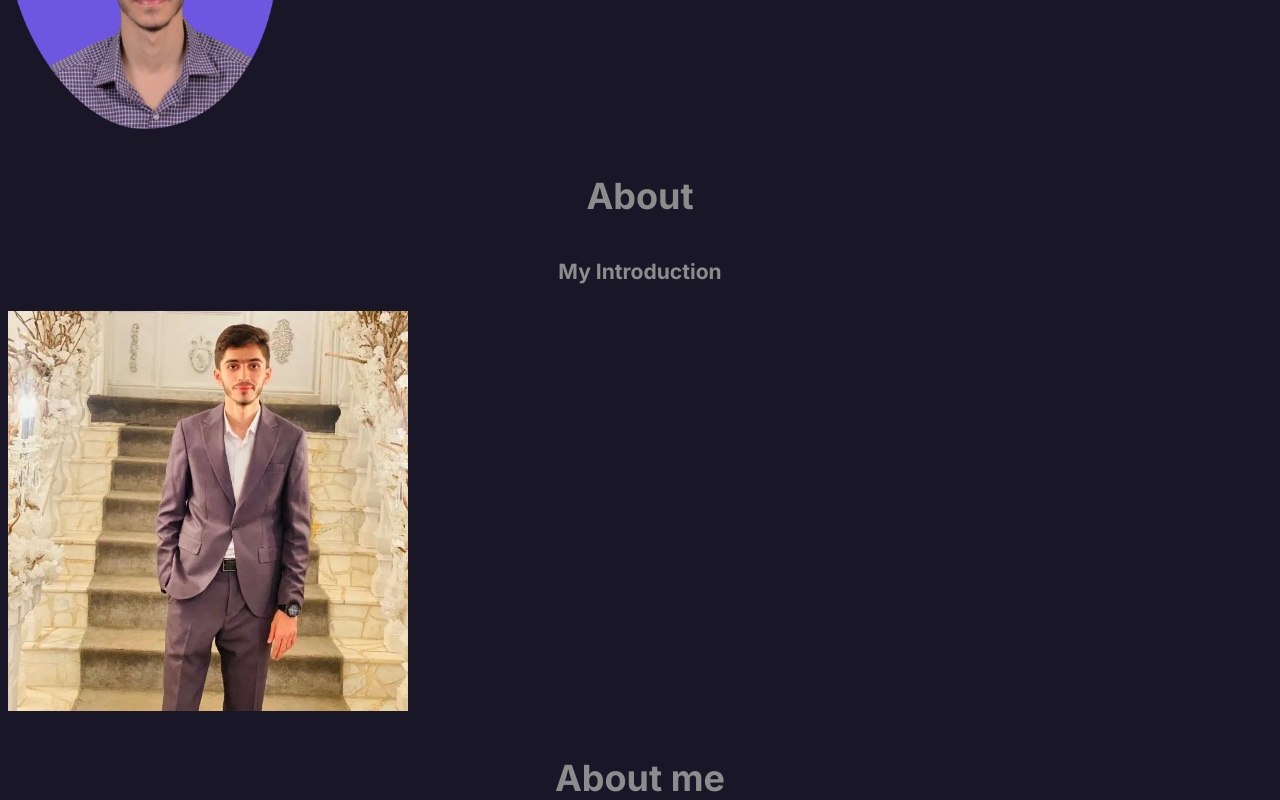
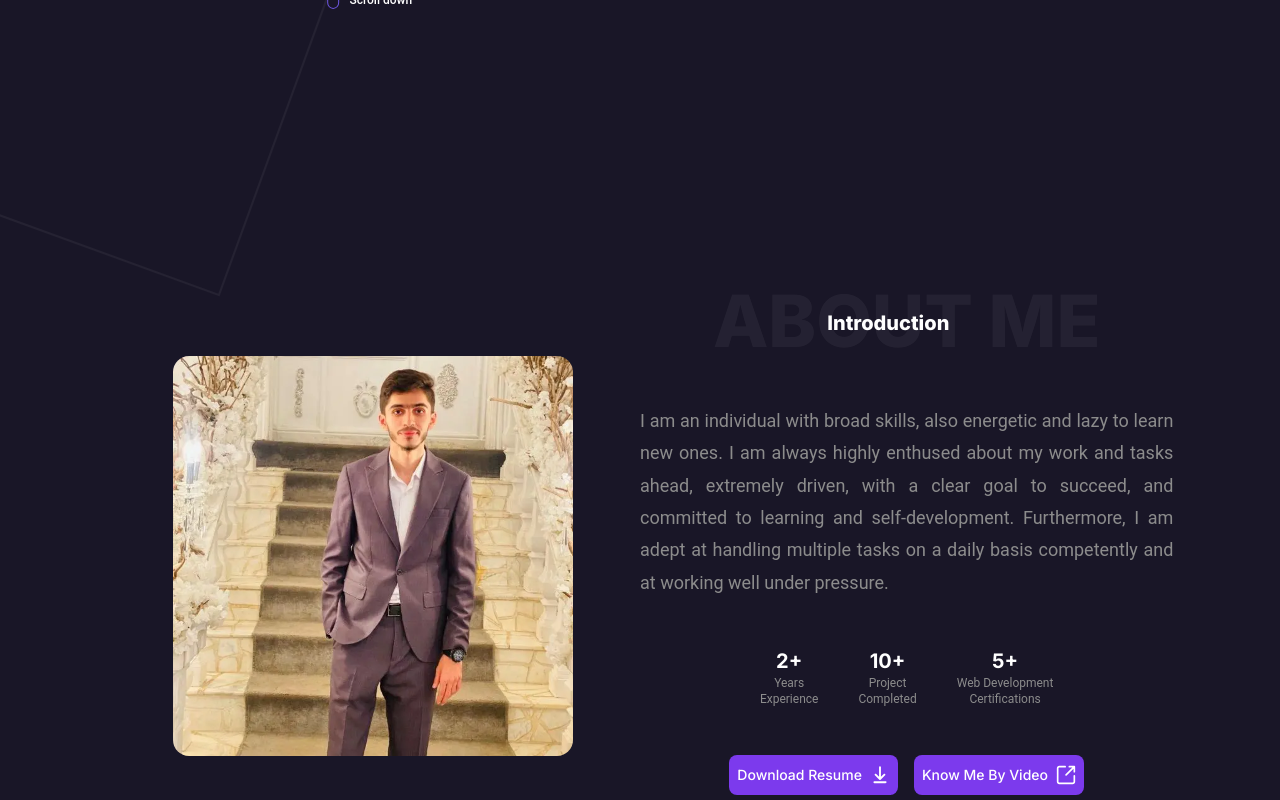
Before and after one commit to YousifQesim/portfolio, a Next.js app: page / in a window 1280 px wide. Shown: the part 660-1460 px from the top of the page. Built offline with nearby package versions, Linux system fonts and the light colour scheme.

Commit message:
global css cleaning

```diff
--- a/src/app/globals.css
+++ b/src/app/globals.css
@@ -1,40 +1,77 @@
-/* Global Styles */
+@tailwind base;
+@tailwind components;
+@tailwind utilities;
+
+@import url('https://fonts.googleapis.com/css2?family=Roboto&display=swap');
+
+* {
+  box-sizing: border-box;
+  margin: 0;
+  padding: 0;
+
+}
+html {
+  --scroll-behavior: smooth !important;
+  scroll-behavior: smooth !important;
+  }
+
 body {
-  font-family: Poppins, Arial, sans-serif;
-  background: #191627;
+  font-family: "Poppins", Arial, sans-serif;
+  background: hsl(250, 28%, 12%);
   font-size: 18px;
   line-height: 1.8;
   font-weight: 400;
   color: #8c8c8c;
   position: relative;
+
 }
 
-/* Header Styles */
-nav {
+body:before {
   position: fixed;
-  top: 0;
-  width: 100%;
-  z-index: 999;
-  background-color: #191627;
+  top: 500px;
+  left: -100px;
+  bottom: 0;
+  content: '';
+  width: 400px;
+  height: 400px;
+  border: 2px solid rgba(255, 255, 255, 0.05);
+  z-index: -1;
+  -webkit-transform: rotate(20deg);
+  -moz-transform: rotate(20deg);
+  -ms-transform: rotate(20deg);
+  -o-transform: rotate(20deg);
+  transform: rotate(20deg);
 }
 
-/* Input Styles */
-.inputbox {
-  box-shadow: 0 10px 36px 0 rgba(79, 77, 180, 0.1),
-    0 0 0 1px rgba(151, 87, 208, 0.01);
+body:after {
+  position: fixed;
+  top: -150px;
+  right: -50px;
+  bottom: 0;
+  content: '';
+  width: 400px;
+  height: 600px;
+  border: 2px solid rgba(255, 255, 255, 0.05);
+  z-index: -1;
+  -webkit-transform: rotate(-30deg);
+  -moz-transform: rotate(-30deg);
+  -ms-transform: rotate(-30deg);
+  -o-transform: rotate(-30deg);
+  transform: rotate(-30deg);
 }
 
-.input {
-  background: #211d35;
+.about {
+  min-height: 100vh;
+  overflow: hidden;
 }
 
-/* Timeline Styles */
+/* timeline.css */
 .timeline {
   position: relative;
 }
 
-.timeline:before {
-  content: "";
+.timeline::before {
+  content: '';
   position: absolute;
   top: 0;
   left: 50%;
@@ -70,15 +107,88 @@ nav {
 
 .timeline .timeline-content {
   width: 47%;
+
 }
 
-/* Miscellaneous Styles */
-.text-center {
-  text-align: center;
+.timeline .timeline-item:nth-child(even) .timeline-content {
+
+  margin-right: auto;
+  text-align: right;
+  position: relative;
+  right: 8px;
+
 }
 
-.underline {
-  text-decoration-line: underline;
+.timeline .timeline-item:nth-child(odd) .timeline-content {
+
+  margin-left: auto;
+  text-align: left;
+  position: relative;
+  left: 8px;
+
 }
 
-/* Add more styles here as needed */
+.timeline .timeline-item:nth-child(even) .timeline-icon {
+  margin-left: auto;
+  margin-right: 0;
+}
+
+.timeline .timeline-item:nth-child(odd) .timeline-icon {
+  margin-right: auto;
+  margin-left: 0;
+}
+
+.box {
+  box-shadow: rgba(79, 77, 180, 0.2) 0px 10px 36px 0px, rgba(151, 87, 208, 0.06) 0px 0px 0px 1px;
+}
+
+nav {
+  position: fixed !important;
+  top: 0;
+  width: 100%;
+  z-index: 999;
+  /* set a high z-index to ensure it appears on top of other elements */
+  background-color: hsl(250, 28%, 12%) !important;
+}
+
+.inputbox {
+  box-shadow: rgba(79, 77, 180, 0.1) 0px 10px 36px 0px, rgba(151, 87, 208, 0.01) 0px 0px 0px 1px;
+}
+
+.input {
+  background: hsl(250, 29%, 16%) !important;
+}
+
+
+input:-webkit-autofill,
+input:-webkit-autofill:hover,
+input:-webkit-autofill:focus,
+textarea:-webkit-autofill,
+textarea:-webkit-autofill:hover,
+textarea:-webkit-autofill:focus,
+select:-webkit-autofill,
+select:-webkit-autofill:hover,
+select:-webkit-autofill:focus {
+  border: none;
+  -webkit-text-fill-color: white;
+  -webkit-box-shadow: none;
+  transition: background-color 5000s ease-in-out 0s;
+  color: white;
+  caret-color: white;
+
+}
+
+*:focus {
+  outline: none;
+}
+
+
+/* Dark mode styles */
+.dark-mode {
+  background-color: black;
+  color: white;
+}
+
+p {
+  font-family: 'Roboto', sans-serif;
+}
```
